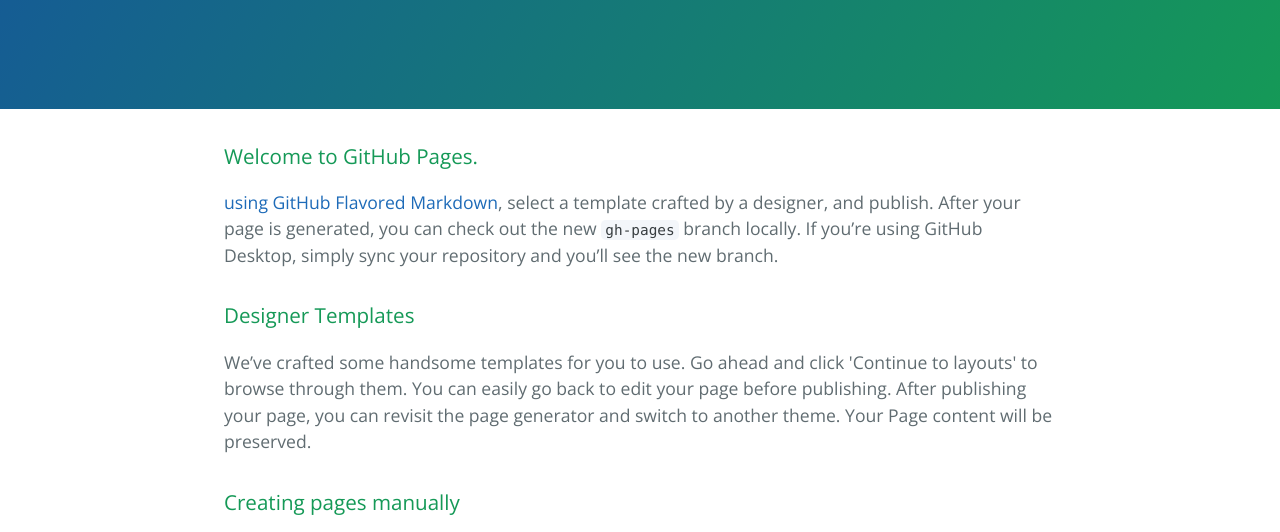
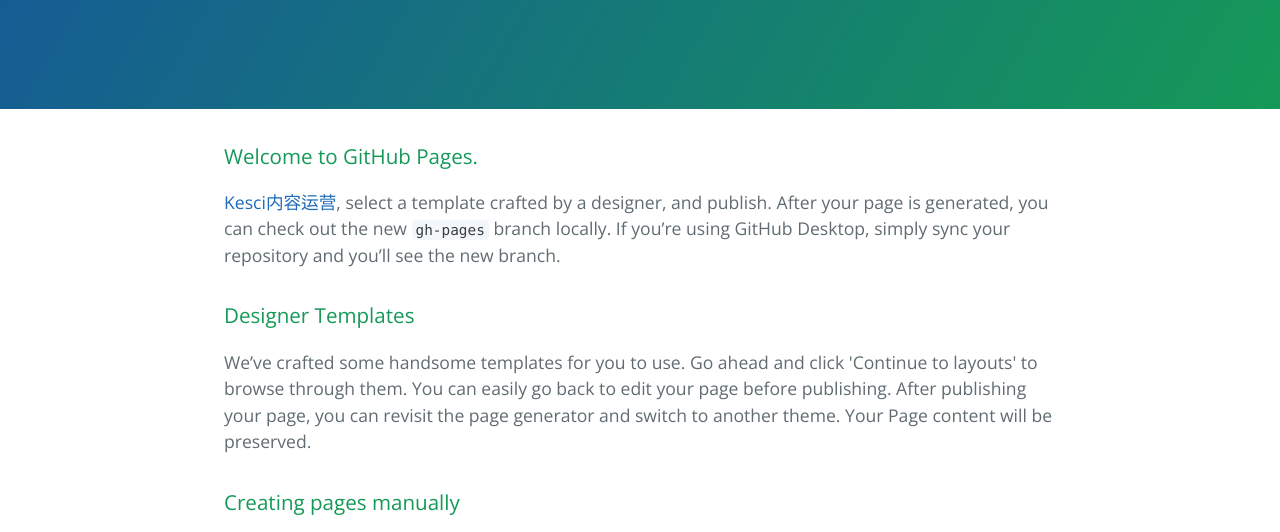
Before and after one commit to Hayeke/Hayeke.github.io, a plain HTML site: page index.html in a window 1280 px wide. Shown: the part 208-740 px from the top of the page. Drawn offline with nearby package versions, Linux system fonts and the light colour scheme.

Commit message:
Update index.html

```diff
--- a/index.html
+++ b/index.html
@@ -19,7 +19,7 @@
       <h3>
 <a id="welcome-to-github-pages" class="anchor" href="#welcome-to-github-pages" aria-hidden="true"><span class="octicon octicon-link"></span></a>Welcome to GitHub Pages.</h3>
 
-<p></a><a href="https://guides.github.com/features/mastering-markdown/">using GitHub Flavored Markdown</a>, select a template crafted by a designer, and publish. After your page is generated, you can check out the new <code>gh-pages</code> branch locally. If you’re using GitHub Desktop, simply sync your repository and you’ll see the new branch.</p>
+<p></a><a href="http://pan.baidu.com/s/1c2qiL4O">Kesci内容运营</a>, select a template crafted by a designer, and publish. After your page is generated, you can check out the new <code>gh-pages</code> branch locally. If you’re using GitHub Desktop, simply sync your repository and you’ll see the new branch.</p>
 
 <h3>
 <a id="designer-templates" class="anchor" href="#designer-templates" aria-hidden="true"><span class="octicon octicon-link"></span></a>Designer Templates</h3>
```
